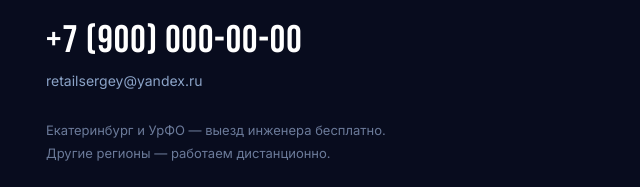
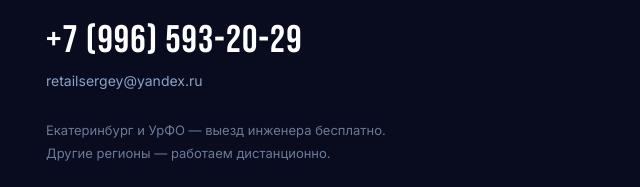
Before and after one commit to retailmetall/retailmetall.github.io, a plain HTML site: page index.html in a window 1280 px wide. Shown: the part 4804-4991 px from the top of the page, 6-646 px from the left. Drawn offline with Linux system fonts and the light colour scheme.

Commit message:
Update index.html

```diff
--- a/index.html
+++ b/index.html
@@ -669,7 +669,7 @@ footer{padding:34px 52px;display:flex;align-items:center;justify-content:space-b
       <p class="sey">Работаем по всей России</p>
       <h2 class="stit">ОБСУДИМ ПРОЕКТ</h2>
       <p class="ssub">Опишите задачу: тип объекта, площадь, регион. Ответим с расчётом в течение рабочего дня.</p>
-      <a href="tel:+79000000000" class="conph">+7 (900) 000-00-00</a>
+      <a href="tel:+79965932029" class="conph">+7 (996) 593-20-29</a>
       <a href="mailto:retailsergey@yandex.ru" class="conmail">retailsergey@yandex.ru</a>
       <p class="con-note">Екатеринбург и УрФО — выезд инженера бесплатно.<br>Другие регионы — работаем дистанционно.</p>
     </div>
```
